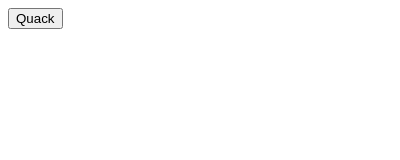
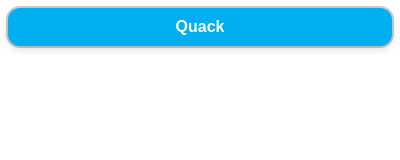
Before and after one commit to hiulam1/OnlyDucks, a browser extension: page popup.html in a window 400 px wide. Both pictures are taken after a click on the button "Quack". Drawn offline with Linux system fonts and the light colour scheme.

```diff
--- a/popup.css
+++ b/popup.css
@@ -0,0 +1,31 @@
+/* CSS */
+#duck {
+  background-color: #00aff0;
+  border-radius: 12px;
+  color: white;
+  cursor: pointer;
+  font-weight: bold;
+  padding: 10px 15px;
+  text-align: center;
+  transition: 200ms;
+  width: 100%;
+  box-sizing: border-box;
+  border: 0;
+  font-size: 16px;
+  user-select: none;
+  -webkit-user-select: none;
+  touch-action: manipulation;
+}
+
+#duck:not(:disabled):hover,
+#duck:not(:disabled):focus {
+  outline: 0;
+  background: #00aff0;
+  box-shadow: 0 0 0 2px rgba(0, 0, 0, 0.2), 0 3px 8px 0 rgba(0, 0, 0, 0.15);
+}
+
+#duck:disabled {
+  filter: saturate(0.2) opacity(0.5);
+  -webkit-filter: saturate(0.2) opacity(0.5);
+  cursor: not-allowed;
+}
--- a/popup.html
+++ b/popup.html
@@ -3,6 +3,7 @@
   <head>
     <title>ChatGPT API Helper</title>
     <script src="popup.js"></script>
+    <link rel="stylesheet" href="popup.css" />
   </head>
   <body>
     <button id="duck">Quack</button>
```
Also changed, not shown: content.js (+11 -4 lines), images/icon128.png, images/icon16.png, images/icon48.png, manifest.json.
